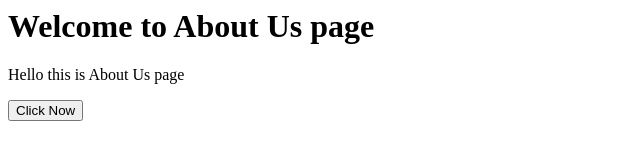
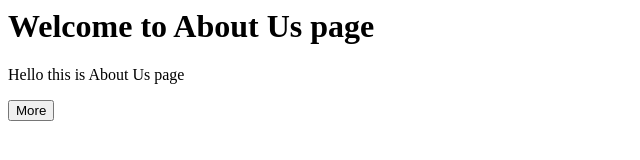
Before and after one commit to dhimancbnits/march-22, a plain HTML site: page about.html in a window 1280 px wide. Shown: the full height of the page, 0-640 px from the left. Drawn offline with Linux system fonts and the light colour scheme.

Commit message:
newbox files

```diff
--- a/about.html
+++ b/about.html
@@ -7,6 +7,6 @@
 	<body>
 		<h1>Welcome to About Us page</h1>
 		<p>Hello this is About Us page</p>
-		<button>Click Now</button>
+		<button>More</button>
 	</body>
 </html>
```
Also changed, not shown: blog.html (+1 -1 lines).
